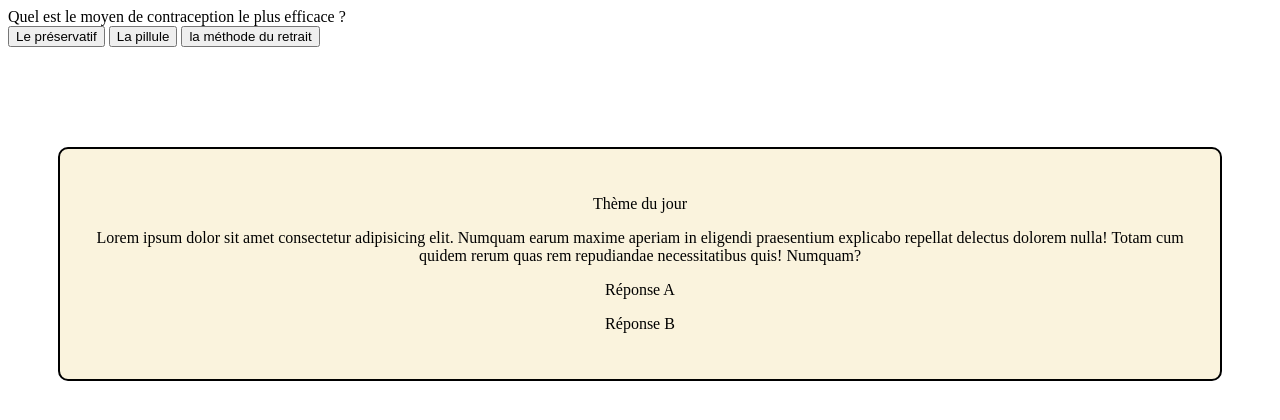
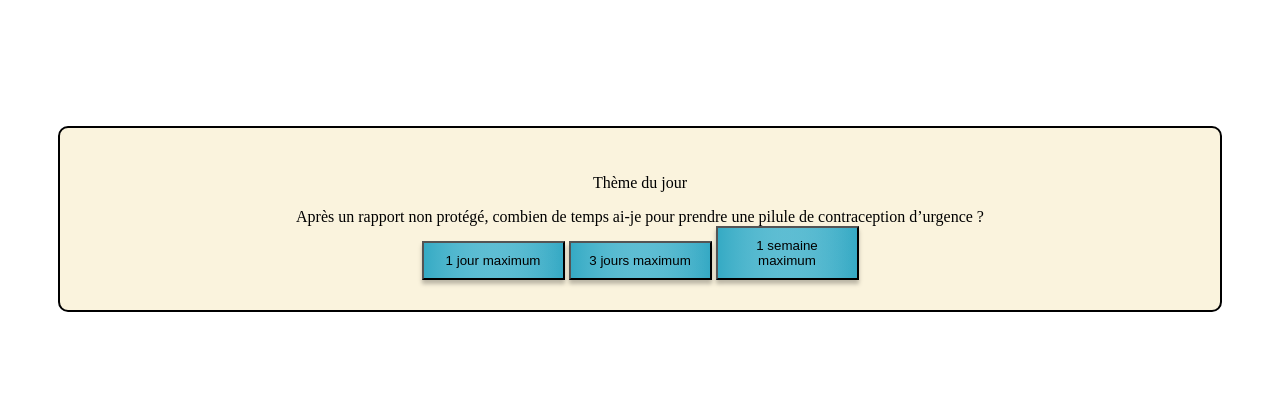
Before and after one commit to PppTours/Papa-Oute-Es, a PHP site: page /main.html in a window 1280 px wide. Shown: the top 420 px of the page. Run offline with PHP 8.4, Linux system fonts and the light colour scheme; some web fonts are replaced.

Commit message:
merged files and fix css

```diff
--- a/Jeu narratif IST/main.html
+++ b/Jeu narratif IST/main.html
@@ -7,16 +7,8 @@
     </head>
     <body>
         <input hidden id="data" value="test">
-        <div id="question">
-            <p>
-                Lorem ipsum dolor sit amet consectetur adipisicing elit. Numquam earum maxime aperiam in eligendi praesentium explicabo repellat delectus dolorem nulla! Totam cum quidem rerum quas rem repudiandae necessitatibus quis! Numquam?
-            </p>
         </div>
-        <button id="reponseA" onclick="repondre(0)"></button>
-        <button id="reponseB" onclick="repondre(1)"></button>
-        <button id="reponseC" onclick="repondre(2)"></button>
         <br>
-        <button hidden id="suivant" onclick="suivantClick()">Suivant</button>
         <div id="BlocQuestion">
             <div id="Thème">
                 <p>
@@ -24,20 +16,13 @@
                 </p>
             </div>
             <div id="question">
-                <p>
-                    Lorem ipsum dolor sit amet consectetur adipisicing elit. Numquam earum maxime aperiam in eligendi praesentium explicabo repellat delectus dolorem nulla! Totam cum quidem rerum quas rem repudiandae necessitatibus quis! Numquam?
-                </p>
+
             </div>
-            <div id="réponse">
-                <p>
-                    Réponse A
-                </p>
-            </div>
-            <div id="réponse">
-                <p>
-                    Réponse B
-                </p>
-            </div>
+            <button id="reponseA" class="reponse" onclick="repondre(0)"></button>
+            <button id="reponseB" class="reponse" onclick="repondre(1)"></button>
+            <button id="reponseC" class="reponse" onclick="repondre(2)"></button>
+            <br>
+            <button hidden id="suivant" class="suivant" onclick="suivantClick()">Suivant</button>
         </div>
     </body>
 </html>
--- a/Jeu narratif IST/main_css.css
+++ b/Jeu narratif IST/main_css.css
@@ -23,7 +23,7 @@
 }
 
 
-#reponse {
+.reponse, .suivant{
     width: 13%;
     padding: 10px;
     text-align: center;
@@ -32,10 +32,12 @@
                 linear-gradient(90deg, #d7f8ff 0%, rgba(255, 255, 255, 0) 100%),
                 #35a9c4;
     box-shadow: 0px 4px 4px rgba(0, 0, 0, 0.25);
+}
+.reponse{
     display: inline-block;
 }
 
-#reponse:hover, #reponse:checked{
+.reponse:hover, .reponse:checked, .suivant:hover{
     position: relative;
     z-index: 2;
     width: 18%;
--- a/Jeu narratif IST/questions.js
+++ b/Jeu narratif IST/questions.js
@@ -1,21 +1,21 @@
 const json = [
-    {"id" : 0, "question" : "Quel est le moyen de contraception le plus efficace ?", "réponses" : ["Le préservatif", "La pillule", "la méthode du retrait"], "bonne réponse" : 0},
-    {"id" : 1, "question" : "Qu’est-ce qu’une IST ?", "réponses" : ["une interruption sensorielle temporaire", "Une intense sensibilité à la température", "Une  infection sexuellement transmissible"], "bonne réponse" :2 },
+    {"id" : 0, "question" : "Après un rapport non protégé, combien de temps ai-je pour prendre une pilule de contraception d’urgence ? ", "réponses" : ["1 jour maximum", "3 jours maximum", "1 semaine maximum"], "bonne réponse" : 1},
+    {"id" : 1, "question" : "Qu’est-ce qu’une IST ?", "réponses" : ["une interruption sensorielle temporaire", "Une intense sensibilité à la température", "Une  infection sexuellement transmissible"], "bonne réponse" :2, "infos complémentaires": "Une maladie qui se transmet lors de contacts et de rapports sexuels"},
     {"id" : 2, "question" : "Quel est le temps de gestation moyen d'une otarie ?", "réponses" : ["De 7 à 8 mois", "De 10 à 12 mois", "De 3 à 4 moi"], "bonne réponse" : 1},
-    {"id" : 3, "question" : " ", "réponses" : ["", "", ""], "bonne réponse" : 0},
-    {"id" : 4, "question" : " Quels sont les symptomes d'une hepatite", "réponses" : ["La diarrhée", "Des saignements", "La perte d’appétit"], "bonne réponse" : 0},
-    {"id" : 5, "question" : " Dans qu'elles circonstances se transmet l'hepatite B ?", "réponses" : ["", "", ""], "bonne réponse" : 0},
-    {"id" : 6, "question" : " ", "réponses" : ["", "", ""], "bonne réponse" : 0},
-    {"id" : 7, "question" : " ", "réponses" : ["", "", ""], "bonne réponse" : 0},
-    {"id" : 8, "question" : " ", "réponses" : ["", "", ""], "bonne réponse" : 0},
-    {"id" : 9, "question" : " ", "réponses" : ["", "", ""], "bonne réponse" : 0},
-    {"id" : 10, "question" : " ", "réponses" : ["", "", ""], "bonne réponse" : 0},
-    {"id" : 11, "question" : " ", "réponses" : ["", "", ""], "bonne réponse" : 0},
-    {"id" : 12, "question" : " ", "réponses" : ["", "", ""], "bonne réponse" : 0},
-    {"id" : 13, "question" : " ", "réponses" : ["", "", ""], "bonne réponse" : 0},
-    {"id" : 14, "question" : " ", "réponses" : ["", "", ""], "bonne réponse" : 0},
-    {"id" : 15, "question" : " ", "réponses" : ["", "", ""], "bonne réponse" : 0},
-    {"id" : 16, "question" : " ", "réponses" : ["", "", ""], "bonne réponse" : 0}
+    {"id" : 3, "question" : "C'est quoi une Fibrose/Cirrhose ?", "réponses" : ["Des problèmes articulaires", "La destruction des cellules hépatiques par diverses agressions : abus d’alcool, hépatite virale, médicamenteuse", "Une fragilité osseuse"], "bonne réponse" : 1, "infos complémentaires": "C’est une maladie qui atteint le foie, et l’ampleur des dommages peut être plus ou moins importante, selon plusieurs stades"},
+    {"id" : 4, "question" : "Quels sont les symptomes d'une hepatite", "réponses" : ["La diarrhée", "Des saignements", "La perte de vue"], "bonne réponse" : 0, "infos complémentaires": "Les hépatites peuvent être trahies par différents symptômes. Cependant, dans bien des cas, la maladie demeure silencieuse pendant des années"},
+    {"id" : 5, "question" : "Dans qu'elles circonstances se transmet l'hepatite B ?", "réponses" : ["Lors d'une poignée de main", "Lors d’un tatouage avec du matériel non stérile", "En buvant dans un verre utilisé par une personne contaminée"], "bonne réponse" : 1, "infos complémentaires": "Il existe d’autres façons de transmettre la maladie comme le contact d’un liquide contaminé par du sang, par transfusion sanguine, ou même encore d’une mère à son bébé pendant sa grossesse ou lors de l’accouchement. "},
+    {"id" : 6, "question" : "Dans le cas où l’on est mineur, est-il nécessaire d’avoir l’accord de ses parents pour avoir accès à une méthode contraceptive ? ", "réponses" : ["Oui", "Non"], "bonne réponse" : 1, "infos complémentaires": "En effet il est possible d’en obtenir une gratuitement et anonymement en Centre de Planification et d’Education Familiale, ou en cabinet en mentionnant sur l’ordonnance que l’on ne souhaite pas que cela apparaisse sur le relevé sécurité sociale des parents"},
+    {"id" : 7, "question" : "Quand le dépistage devient-il obligatoire ?", "réponses" : ["Pour devenir fonctionnaire", "jamais c’est inutile ce truc", "Pour faire un don du sang, sperme ou organe"], "bonne réponse" : 2},
+    {"id" : 8, "question" : "Où faire son dépistage? ", "réponses" : ["Dans un centre de dépistage ou de diagnostic ", "Chez le dentiste", "Dans une mairie"], "bonne réponse" : 0, "infos complémentaires": "C’est aussi possible dans d’autres lieux comme les pharmacies, les laboratoires, les centres de planification et d'éducation familiale, les centres de PMI (protection maternelle et infantile, les associations de lutte contre le sida ou encore les PASS (permanence d’accès aux soins de santé pour personnes en situation de précarité)"},
+    {"id" : 9, "question" : "Quels types d’examens peuvent permettre le dépistage et le diagnostic ?", "réponses" : ["Des tests ADN", "Des prélèvements locaux ou des analyses d’urines", "Des tests salivaires"], "bonne réponse" : 1, "infos complémentaires" : "D’autres examens comme celui des organes génitaux ou des prises de sang permettent aussi de diagnostiquer certaines IST"},
+    {"id" : 10, "question" : "Quelle est l’efficacité de la méthode du retrait ?", "réponses" : ["Très efficace à 100%", "Elle est efficace 1 fois sur 2", "Elle est efficace 3 fois sur 4"], "bonne réponse" : 2, "infos complémentaires" : "C’est une méthode très déconseillée car elle ne protège aucun des deux partenaires"},
+    {"id" : 11, "question" : "La pilule me fera-t-elle prendre du poids ? ", "réponses" : ["Oui, ça dépend de ton poids avant la première prise", "Oui : certaines d’entres elles créent une rétention d’eau", "Non, c’est une idée reçue"], "bonne réponse" : 1, "infos complémentaires" : "La prise de poids est un effet secondaire chez certaines femmes, mais pas pour la majorité"},
+    {"id" : 12, "question" : "Si le préservatif rompt, qu’est-ce que je risque ? ", "réponses" : ["Forcément une grossesse", "La possible transmission d’une IST", "Rien tant que mon partenaire n’a pas éjaculé"], "bonne réponse" : 1, "infos complémentaires" : "La grossesse n’est qu’un risque même dans cette situation, tout comme les IST"},
+    {"id" : 13, "question" : "", "réponses" : ["", "", ""], "bonne réponse" : 0, "infos complémentaires" : ""},
+    {"id" : 14, "question" : "", "réponses" : ["", "", ""], "bonne réponse" : 0, "infos complémentaires" : ""},
+    {"id" : 15, "question" : "", "réponses" : ["", "", ""], "bonne réponse" : 0, "infos complémentaires" : ""},
+    {"id" : 16, "question" : "", "réponses" : ["", "", ""], "bonne réponse" : 0, "infos complémentaires" : ""}
 ]
 
 data=document.getElementById("data").value;
```
